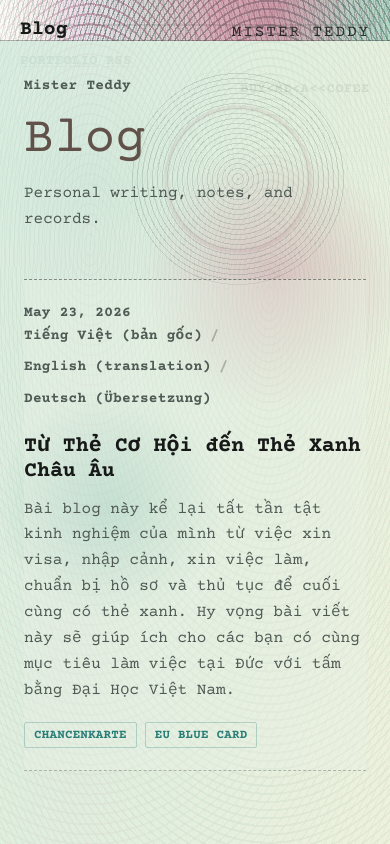
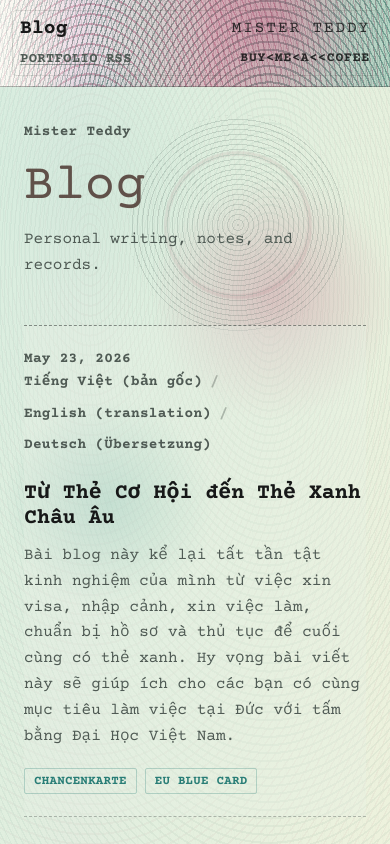
Before and after one commit to mister-teddy/mister-teddy.github.io, an Astro site in the folder blog/: page / in a window 390 px wide. Built offline with nearby package versions, Linux system fonts and the light colour scheme; Astro itself is replaced by a stand-in of ours.

Commit message:
improve mobile navigation

```diff
--- a/blog/astro.config.mjs
+++ b/blog/astro.config.mjs
@@ -2,13 +2,19 @@ import { defineConfig } from "astro/config";
 import mdx from "@astrojs/mdx";
 import sitemap from "@astrojs/sitemap";
 import { remarkHeadingId } from "remark-custom-heading-id";
+import rehypeExternalLinks from "rehype-external-links";
 
 export default defineConfig({
   site: "https://mister-teddy.github.io",
   base: "/blog",
   trailingSlash: "always",
-  // Enables `## Heading {#custom-id}` syntax. The custom id flows into the
-  // generated heading id AND the `headings` array used by the ToC.
-  markdown: { remarkPlugins: [remarkHeadingId] },
+  markdown: {
+    // `## Heading {#custom-id}` syntax → flows into heading id + ToC slug.
+    remarkPlugins: [remarkHeadingId],
+    // Open external (http/https) links in post content in a new tab, safely.
+    rehypePlugins: [
+      [rehypeExternalLinks, { target: "_blank", rel: ["noopener", "noreferrer"] }],
+    ],
+  },
   integrations: [mdx(), sitemap()],
 });
--- a/blog/package.json
+++ b/blog/package.json
@@ -21,6 +21,7 @@
     "gray-matter": "^4.0.3"
   },
   "devDependencies": {
+    "rehype-external-links": "^3.0.0",
     "remark-custom-heading-id": "^2.0.0",
     "typescript": "^6.0.3"
   }
--- a/blog/src/pages/index.astro
+++ b/blog/src/pages/index.astro
@@ -157,12 +157,25 @@ function postLanguageUrl(slug: string, lang: LanguageCode, defaultLang: Language
         card.dataset.previewLanguage = language;
       };
 
+      const hoverless = window.matchMedia("(hover: none)");
+
       languageLinks.forEach((link) => {
         link.addEventListener("mouseenter", () => {
           previewLanguage(link.dataset.languageLink);
         });
         link.addEventListener("focus", () => {
           previewLanguage(link.dataset.languageLink);
+        });
+        // Touch devices have no hover: the first tap on a language only
+        // previews it; tapping the already-previewed language opens the post.
+        link.addEventListener("click", (event) => {
+          if (!hoverless.matches) return;
+          const target = link.dataset.languageLink;
+          const current = card.dataset.previewLanguage ?? defaultLanguage;
+          if (target !== current) {
+            event.preventDefault();
+            previewLanguage(target);
+          }
         });
       });
 
--- a/blog/src/styles/global.css
+++ b/blog/src/styles/global.css
@@ -843,6 +843,7 @@ html[data-initial-language="de"] [data-post-shell] .article-header > p [data-lan
 
   .document-frame {
     grid-template-columns: 1fr;
+    grid-template-rows: auto 1fr;
     width: 100%;
     height: 100vh;
     height: 100dvh;
@@ -851,13 +852,25 @@ html[data-initial-language="de"] [data-post-shell] .article-header > p [data-lan
     margin: 0;
   }
 
+  /* Compact 2x2 header bar: brand + identity on top, nav + ko-fi below.
+     Reset the desktop grid-row spans so nothing spills out of the strip. */
   .document-strip {
     grid-template-columns: 1fr auto;
     grid-template-rows: auto auto;
-    gap: 10px 16px;
-    padding: 20px;
+    align-items: center;
+    gap: 6px 16px;
+    padding: 16px 20px;
     border-right: 0;
     border-bottom: 1px solid rgba(38, 44, 41, 0.34);
+  }
+
+  .document-strip::before {
+    inset: 10px 12px;
+  }
+
+  .brand {
+    grid-column: 1;
+    grid-row: 1;
   }
 
   .strip-number,
@@ -866,23 +879,32 @@ html[data-initial-language="de"] [data-post-shell] .article-header > p [data-lan
   }
 
   .strip-number {
+    grid-column: 2;
+    grid-row: 1;
+    align-self: center;
     justify-self: end;
-    align-self: start;
     font-size: 1rem;
   }
 
-  .machine-code {
-    grid-column: 1 / -1;
-    font-size: 0.82rem;
+  .nav {
+    grid-column: 1;
+    grid-row: 2;
+    flex-direction: row;
+    align-self: center;
   }
 
-  .nav {
-    grid-column: 1 / -1;
-    flex-direction: row;
+  .machine-code {
+    grid-column: 2;
+    grid-row: 2;
+    align-self: center;
+    justify-self: end;
+    font-size: 0.82rem;
   }
 
   .document-main {
     --document-main-block-padding: 34px;
+    height: auto;
+    min-height: 0;
     padding: 34px 24px 52px;
   }
 
```
Also changed, not shown: blog/pnpm-lock.yaml.
